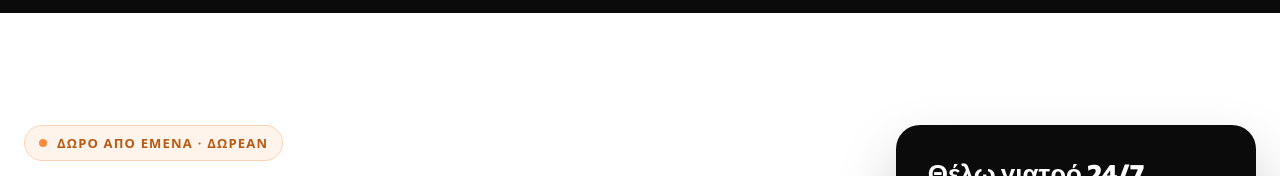
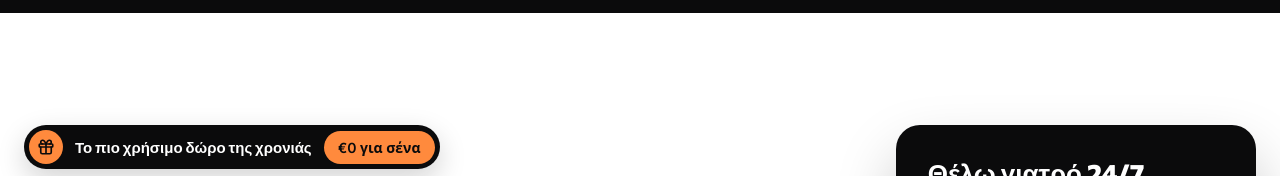
Before and after one commit to stefos79/stefanos-papadakis.gr, a plain HTML site: page index.html in a window 1280 px wide. Shown: the part 4260-4436 px from the top of the page. Drawn offline with Linux system fonts and the light colour scheme.

Commit message:
Γιατρός 24/7: νέα ετικέτα «Το πιο χρήσιμο δώρο της χρονιάς · €0 για σένα»
Co-Authored-By: Claude Opus 5.5 <noreply@anthropic.com>
Claude-Session: https://claude.ai/code/session_01D7F2DrcZ4qMDuas9UVASgr

```diff
--- a/index.html
+++ b/index.html
@@ -377,7 +377,7 @@ p,blockquote,li,span,a,label{overflow-wrap:normal;word-break:normal}
 <section id="nncare" style="background: #FFFFFF; color: #0B0B0C">
 <div style="max-width: 1240px; margin: 0 auto; padding: 112px 24px; display: flex; flex-wrap: wrap; gap: 56px; align-items: flex-start">
 <div style="flex: 999 1 520px; min-width: 0; display: flex; flex-direction: column; gap: 22px">
-<span style="align-self: flex-start; display: inline-flex; align-items: center; gap: 10px; background: #FFF4EC; border: 1px solid #FFD2B3; color: #B85A12; font-size: 13px; font-weight: 700; letter-spacing: 1.2px; text-transform: uppercase; padding: 8px 14px; border-radius: 999px"><span style="width: 8px; height: 8px; border-radius: 50%; background: #FF8A3D; display: block"></span>Δώρο από εμένα · Δωρεάν</span>
+<span style="align-self: flex-start; display: inline-flex; align-items: center; flex-wrap: wrap; gap: 8px clamp(6px, 1.8vw, 12px); background: #0B0B0C; color: #FFFFFF; padding: 5px; border-radius: 24px; max-width: 100%; box-shadow: 0 10px 28px rgba(11,11,12,.18)"><span style="width: clamp(26px, 7.5vw, 34px); height: clamp(26px, 7.5vw, 34px); border-radius: 50%; background: #FF8A3D; display: flex; align-items: center; justify-content: center; flex-shrink: 0"><svg width="18" height="18" viewBox="0 0 24 24" fill="none" stroke="#0B0B0C" stroke-width="2.2" stroke-linecap="round" stroke-linejoin="round" style="display: block"><rect x="3" y="8" width="18" height="4" rx="1"></rect><path d="M12 8v13M19 12v7a2 2 0 0 1-2 2H7a2 2 0 0 1-2-2v-7"></path><path d="M7.5 8a2.5 2.5 0 0 1 0-5C10 3 12 8 12 8s2-5 4.5-5a2.5 2.5 0 0 1 0 5"></path></svg></span><span style="font-family: 'Commissioner', sans-serif; font-size: clamp(10.5px, 2.95vw, 15px); font-weight: 700; letter-spacing: 0">Το πιο χρήσιμο δώρο της χρονιάς</span><span style="background: #FF8A3D; color: #0B0B0C; font-size: clamp(10.5px, 2.85vw, 14px); font-weight: 800; padding: 7px clamp(8px, 2.3vw, 14px); border-radius: 999px; white-space: nowrap">€0 για σένα</span></span>
 <h2 class="sec-h2" style="margin: 0; font-family: 'Commissioner', sans-serif; font-weight: 800; font-size: 46px; line-height: 1.08; letter-spacing: -1px">Ένας γιατρός για <span style="color: #B85A12">όλη την οικογένεια</span>. Όποτε τον χρειαστείς. Δωρεάν.</h2>
 <p style="margin: 0; font-size: 18px; line-height: 1.6; color: #55555A">Πυρετός στις 3 τα ξημερώματα, ένα εξάνθημα που σε ανησυχεί, μια απορία που δεν περιμένει ραντεβού: με ένα τηλεφώνημα σε εντάσσω σε υπηρεσία <strong style="color: #0B0B0C">τηλεϊατρικής 24/7</strong> και την έχεις <strong style="color: #0B0B0C">χωρίς να πληρώσεις τίποτα</strong>.</p>
 <div style="display: flex; flex-wrap: wrap; gap: 10px"><span style="background: #0B0B0C; color: #FFFFFF; font-size: 15px; font-weight: 500; padding: 10px 16px; border-radius: 999px">«Ο μικρός ανέβασε πυρετό μέσα στη νύχτα»</span><span style="background: #0B0B0C; color: #FFFFFF; font-size: 15px; font-weight: 500; padding: 10px 16px; border-radius: 999px">«Ταξιδεύω και δεν νιώθω καλά»</span><span style="background: #0B0B0C; color: #FFFFFF; font-size: 15px; font-weight: 500; padding: 10px 16px; border-radius: 999px">«Δεν θέλω να περιμένω ώρες σε ιατρείο»</span></div>
```
Also changed, not shown: en/index.html (+1 -1 lines).
